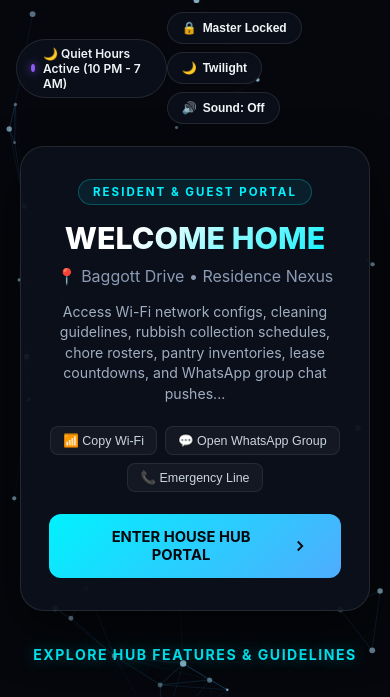
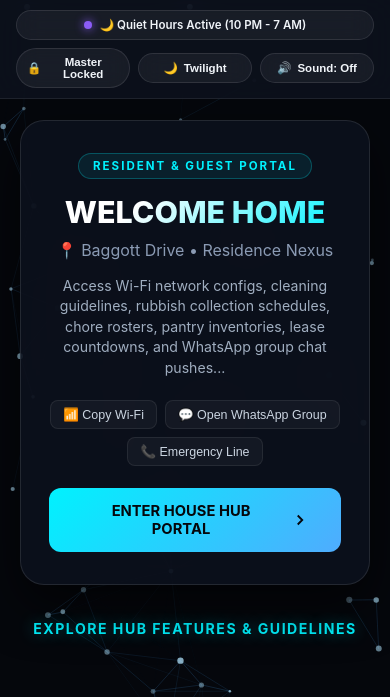
Before and after one commit to sumitrajbanshi1/house-nexus, a plain HTML site: page index.html in a window 390 px wide. Shown: the top 697 px of the page. Drawn offline with Linux system fonts and the light colour scheme.

Commit message:
Update index.html

```diff
--- a/index.html
+++ b/index.html
@@ -35,6 +35,7 @@
       align-items: center;
       justify-content: flex-start;
       perspective: 1200px;
+      padding-top: 75px; /* Added spacing so content isn't clipped by fixed top bar */
     }
 
     #bg-canvas {
@@ -45,16 +46,55 @@
       pointer-events: none;
     }
 
-    /* TOP UTILITY BAR */
+    /* TOP UTILITY BAR (AUTO-HIDING) */
     .top-bar {
-      position: relative;
-      z-index: 10;
+      position: fixed;
+      top: 0;
+      left: 50%;
+      transform: translateX(-50%);
+      z-index: 100;
       width: 100%;
       max-width: 1200px;
       display: flex;
       justify-content: space-between;
       align-items: center;
-      padding: 20px 24px;
+      padding: 12px 24px;
+      background: rgba(13, 18, 30, 0.85);
+      backdrop-filter: blur(16px);
+      border-bottom: 1px solid rgba(255, 255, 255, 0.08);
+      transition: transform 0.3s ease-in-out, opacity 0.3s ease-in-out;
+    }
+
+    .top-bar.nav-hidden {
+      transform: translateX(-50%) translateY(-100%);
+      opacity: 0;
+      pointer-events: none;
+    }
+
+    /* Floating toggle tab to bring the nav back manually */
+    .nav-trigger-pill {
+      position: fixed;
+      top: 12px;
+      right: 16px;
+      z-index: 99;
+      background: rgba(13, 18, 30, 0.85);
+      border: 1px solid rgba(255, 255, 255, 0.15);
+      color: var(--text-main);
+      padding: 6px 14px;
+      border-radius: 50px;
+      font-size: 0.7rem;
+      font-weight: 600;
+      cursor: pointer;
+      backdrop-filter: blur(12px);
+      box-shadow: 0 4px 12px rgba(0,0,0,0.3);
+      display: none;
+      align-items: center;
+      gap: 6px;
+      transition: all 0.2s ease;
+    }
+
+    .nav-trigger-pill.visible {
+      display: inline-flex;
     }
 
     .top-left-cluster {
@@ -69,7 +109,7 @@
       align-items: center;
       gap: 8px;
       padding: 6px 14px;
-      background: rgba(13, 18, 30, 0.75);
+      background: rgba(255, 255, 255, 0.05);
       border: 1px solid rgba(255, 255, 255, 0.1);
       border-radius: 50px;
       font-size: 0.75rem;
@@ -90,7 +130,7 @@
     }
 
     .top-utility-btn {
-      background: rgba(13, 18, 30, 0.75);
+      background: rgba(255, 255, 255, 0.05);
       border: 1px solid rgba(255, 255, 255, 0.1);
       color: var(--text-main);
       padding: 8px 14px;
@@ -747,7 +787,27 @@
       .modal-body { flex-direction: column; text-align: center; }
       .modal-body img { width: 130px; height: 180px; margin: 0 auto; }
       .tools-grid { grid-template-columns: repeat(2, 1fr); }
-      .top-bar { padding: 12px 16px; }
+      .top-bar {
+        flex-direction: column;
+        align-items: stretch;
+        padding: 10px 16px;
+        gap: 8px;
+      }
+      body {
+        padding-top: 110px; /* Adjusted padding for stacked mobile header */
+      }
+      .top-left-cluster,
+      .top-right-cluster {
+        justify-content: center;
+        width: 100%;
+      }
+      .top-utility-btn, .live-status-pill {
+        flex: 1;
+        justify-content: center;
+        text-align: center;
+        padding: 7px 10px;
+        font-size: 0.72rem;
+      }
       .carousel-inner { --translateZ: calc(var(--w) * 1.75); }
     }
   </style>
@@ -757,15 +817,20 @@
   <!-- Starry Interactive Background Canvas -->
   <canvas id="bg-canvas"></canvas>
 
+  <!-- Floating Menu Trigger (Appears when nav auto-hides) -->
+  <button class="nav-trigger-pill" id="navTriggerBtn" onclick="toggleNavManually()">
+    <span>⚙️ Menu</span>
+  </button>
+
   <!-- Top Utility Bar -->
-  <header class="top-bar">
+  <header class="top-bar" id="topBar">
     <div class="top-left-cluster">
       <div class="live-status-pill" id="liveStatusPill">
         <span class="status-dot" id="statusDot"></span>
         <span id="statusText">Checking house schedule...</span>
       </div>
     </div>
-    <div style="display: flex; gap: 8px; align-items: center; flex-wrap: wrap;">
+    <div class="top-right-cluster" style="display: flex; gap: 8px; align-items: center; flex-wrap: wrap;">
       <button class="top-utility-btn" id="masterLockBtn" onclick="toggleMasterLock()" title="Toggle Master Lock for Protected Sections">
         <span id="masterLockIcon">🔒</span> <span id="masterLockLabel">Master Locked</span>
       </button>
@@ -896,6 +961,34 @@
       "background: #05070c; color: #00f2fe; padding: 4px; border-radius: 0 4px 4px 0;"
     );
 
+    // AUTO-HIDING NAVBAR SCROLL LOGIC
+    let lastScrollY = window.scrollY;
+    const topBar = document.getElementById('topBar');
+    const navTriggerBtn = document.getElementById('navTriggerBtn');
+
+    window.addEventListener('scroll', () => {
+      const currentScrollY = window.scrollY;
+
+      // Scrolling Down & past 60px -> Hide Nav
+      if (currentScrollY > lastScrollY && currentScrollY > 60) {
+        topBar.classList.add('nav-hidden');
+        navTriggerBtn.classList.add('visible');
+      }
+      // Scrolling Up -> Show Nav
+      else if (currentScrollY < lastScrollY) {
+        topBar.classList.remove('nav-hidden');
+        navTriggerBtn.classList.remove('visible');
+      }
+
+      lastScrollY = currentScrollY;
+    });
+
+    // Manual toggle trigger from floating button
+    function toggleNavManually() {
+      topBar.classList.toggle('nav-hidden');
+      navTriggerBtn.classList.toggle('visible');
+    }
+
     // GLOBAL UNLOCKED SECTIONS MAP
     const unlockedSections = {
       chores: false,
@@ -906,8 +999,6 @@
     let masterUnlocked = false;
 
     function checkMasterSync() {
-      // Master lock only auto-locks if ALL individual sections are locked together.
-      // Otherwise, individual section changes remain independent.
       const allLocked = !unlockedSections.chores && !unlockedSections.pantry && !unlockedSections.timeline;
       if (allLocked) {
         masterUnlocked = false;
@@ -1025,7 +1116,6 @@
     function toggleSectionLockState(sectionKey, openModalFn) {
       unlockedSections[sectionKey] = !unlockedSections[sectionKey];
 
-      // Only lock the master if ALL sections are locked together
       const allLocked = !unlockedSections.chores && !unlockedSections.pantry && !unlockedSections.timeline;
       if (allLocked) {
         masterUnlocked = false;
```
